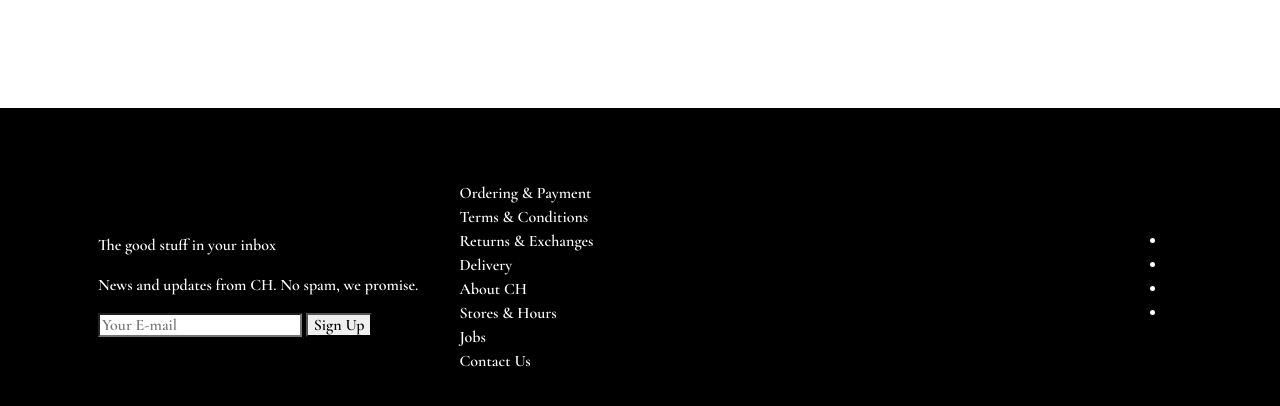
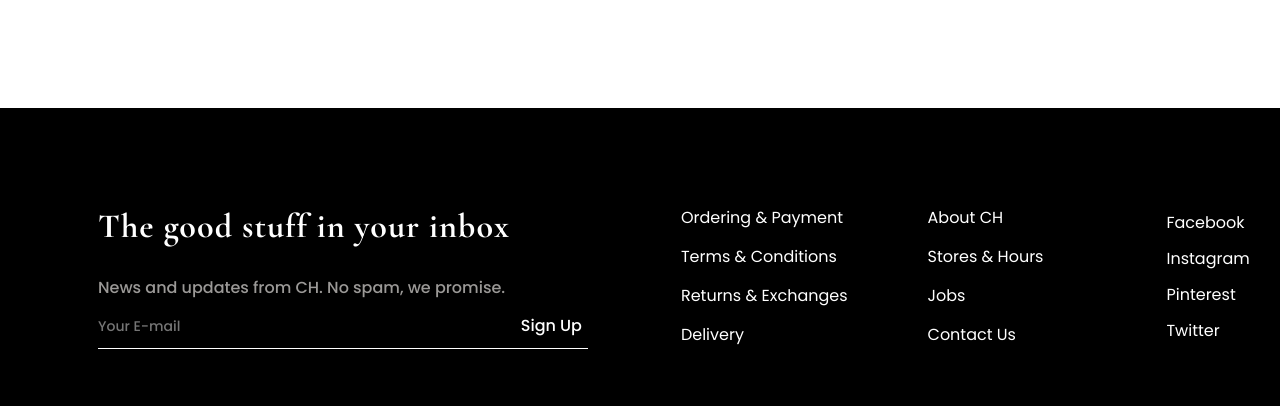
Before and after one commit to annazharova/jewellery, a website: page source/index.html in a window 1280 px wide. Shown: the part 3889-4295 px from the top of the page. Drawn offline with nearby package versions, Linux system fonts and the light colour scheme; files that its build step writes are made by us from their sources.

Commit message:
set footer

```diff
--- a/source/index.html
+++ b/source/index.html
@@ -392,15 +392,17 @@
     </main>
     <footer class="footer">
       <div class="footer__wrapper container">
-        <form action="https://echo.htmlacademy.ru/courses" method="post">
-          <p>The good stuff in your inbox</p>
+        <div>
+          <h2>The good stuff in your inbox</h2>
           <p>News and updates from CH. No spam, we promise.</p>
-          <label>
-          <span class="visually-hidden">Insert your E-mail</span>
-          <input type="email" name="email" id="email" placeholder="Your E-mail" required>
-          </label>
-          <input class="button" type="submit" value="Sign Up">
-        </form>
+          <form class="custom-form" action="https://echo.htmlacademy.ru/courses" method="post">
+            <label>
+              <span class="visually-hidden">Insert your E-mail</span>
+              <input class="custom-input" type="email" name="email" id="email" placeholder="Your E-mail" required>
+            </label>
+            <input class="button" type="submit" value="Sign Up">
+          </form>
+        </div>
         <nav class="footer-navigation">
           <ul class="footer-navigation__list">
             <li class="footer-navigation__item">
@@ -436,6 +438,7 @@
               <a class="social__link" href="#" aria-label="Facebook">
                 <svg class="social__img" width="8" height="15">
                   <use href="img/sprite/sprite_auto.svg#fb"></use>
+                  <span class="social__text">Facebook</span>
                 </svg>
               </a>
             </li>
@@ -443,6 +446,7 @@
               <a class="social__link" href="#" aria-label="Instagram">
                 <svg class="social__img" width="15" height="15">
                   <use href="img/sprite/sprite_auto.svg#inst"></use>
+                  <span class="social__text">Instagram</span>
                 </svg>
               </a>
             </li>
@@ -450,6 +454,7 @@
               <a class="social__link" href="#" aria-label="Pinterest">
                 <svg class="social__img" width="15" height="15">
                   <use href="img/sprite/sprite_auto.svg#pint"></use>
+                  <span class="social__text">Pinterest</span>
                 </svg>
               </a>
             </li>
@@ -457,6 +462,7 @@
               <a class="social__link" href="#" aria-label="Twitter">
                 <svg class="social__img" width="15" height="13">
                   <use href="img/sprite/sprite_auto.svg#twitter"></use>
+                  <span class="social__text">Twitter</span>
                 </svg>
               </a>
             </li>
--- a/source/sass/blocks/button.scss
+++ b/source/sass/blocks/button.scss
@@ -2,23 +2,23 @@
   display: inline-flex;
   justify-content: center;
   align-items: center;
-  margin: 10px 0;
-  width: 210px;
-  height: 40px;
+  // margin: 10px 0;
+  // width: 210px;
+  // height: 40px;
   box-sizing: border-box;
   word-break: break-all;
   white-space: pre-line;
   height: fit-content;
 
-  color: $color-default-black;
+
+  background-color: transparent;
+  border: none;
+  color: $color-default-white;
+  font-family: $ff-poppins;
+  font-size: 16px;
+  line-height: 21px;
+  cursor: pointer;
   font-style: normal;
-  font-weight: 600;
-  font-size: 14px;
-  line-height: 150%;
-
-  background-color: $color-default-white;
-  border: none;
-  cursor: pointer;
 
   transition: opacity $trans-default;
 
--- /dev/null
+++ b/source/sass/blocks/custom-input.scss
@@ -0,0 +1,126 @@
+// .custom-input,
+// .custom-textarea {
+//   position: relative;
+
+//   display: flex;
+//   width: 530px;
+//   padding: 14px 0 28px;
+
+//   @media screen and (max-width: 767px) {
+//     padding: 4px 0 48px;
+//     width: 100%;
+//   }
+
+//   label {
+//     display: flex;
+//     align-items: center;
+//     width: 100%;
+
+//     @media screen and (max-width: 767px) {
+//       align-items: flex-start;
+//       flex-direction: column;
+//     }
+
+//     input,
+//     textarea {
+//       flex-grow: 1;
+//       max-width: 300px;
+//       min-height: 48px;
+//       margin-left: auto;
+//       padding: 10px;
+
+//       border: 2px solid rgba(#be0e0e, 0.2);
+//       border-radius: 5px;
+//       outline: none;
+
+//       transition: border 0.3s ease;
+
+//       @media screen and (max-width: 767px) {
+//         max-width: unset;
+//         width: 100%;
+//       }
+
+//       &:hover {
+//         border: 2px solid rgba(#db8282, 0.5);
+//       }
+
+//       &:focus {
+//         border: 2px solid rgba(#7053c0, 0.8);
+//       }
+//     }
+//   }
+
+//   &__label {
+//     @media screen and (max-width: 767px) {
+//       margin: 0 0 18px 0;
+//     }
+//   }
+
+//   &__error {
+//     position: absolute;
+//     right: 0;
+//     bottom: 35px;
+
+//     color: #ff1553;
+
+//     opacity: 0;
+
+//     transition: opacity 0.3s ease;
+
+//     @media screen and (max-width: 767px) {
+//       bottom: 20px;
+//     }
+//   }
+
+//   &.is-invalid {
+//     input,
+//     textarea {
+//       border: 2px solid #ff1553;
+
+//       &:focus,
+//       &:hover {
+//         border: 2px solid rgba(#ff1553, 0.5);
+//       }
+//     }
+//   }
+
+//   &.is-valid {
+//     input {
+//       border: 2px solid #22b259;
+
+//       &:focus,
+//       &:hover {
+//         border: 2px solid rgba(#22b259, 0.5);
+//       }
+//     }
+//   }
+
+//   .input-message {
+//     position: absolute;
+//     right: 0;
+//     bottom: -5px;
+
+//     &--invalid {
+//       color: #ff0000;
+//     }
+
+//     &--valid {
+//       color: #15ab07;
+//     }
+//   }
+// }
+
+.custom-input {
+  width: 413px;
+  background-color: transparent;
+  border: none;
+  font-family: $ff-poppins;
+  font-size: 14px;
+  line-height: 21px;
+  padding: 0;
+}
+
+.custom-form {
+  border-bottom: solid 1px $color-default-white;
+  padding-bottom: 10px;
+}
--- a/source/sass/blocks/footer-navigation.scss
+++ b/source/sass/blocks/footer-navigation.scss
@@ -8,8 +8,12 @@
   list-style: none;
   padding: 0;
   margin: 0;
-  // display: flex;
-  // flex-direction: row;
+  display: grid;
+  grid-auto-flow: column;
+  grid-template-columns: repeat(2, max-content);
+  grid-template-rows: repeat(4, 1fr);
+  column-gap: 70px;
+  row-gap: 15px;
 
   // @media (max-width: $vp-mobile) {
   //   flex-direction: column;
@@ -23,12 +27,15 @@
 }
 
 .footer-navigation__link {
+  font-family: $ff-poppins;
+  font-size: 16px;
   font-weight: 500;
-  font-size: 16px;
-  line-height: 20px;
+  line-height: 21px;
+  letter-spacing: 0em;
+  text-align: left;
   color: $color-default-white;
   text-decoration: none;
-  padding: 16px;
+  padding: 5px;
   align-items: center;
   justify-content: center;
   background-color: transparent;
--- a/source/sass/blocks/footer.scss
+++ b/source/sass/blocks/footer.scss
@@ -9,7 +9,7 @@
   color: $color-default-white;
   display: grid;
   grid-template-columns: max-content 1fr max-content;
-  column-gap: 25px;
+  column-gap: 88px;
   align-items: center;
 
 //   @media (max-width: $vp-tablet) {
@@ -24,19 +24,17 @@
 //   }
 }
 
-// .footer__logo {
-//   fill: $color-default-white;
+.footer h2 {
+  font-family: $ff-cormorant;
+  font-size: 34px;
+  line-height: 44px;
+  letter-spacing: 0.03em;
+  margin-top: 0;
+}
 
-//   @media (max-width: $vp-tablet) {
-//     width: 38px;
-//     height: 20px;
-//     margin-top: 2px;
-//   }
-
-//   @media (max-width: $vp-mobile) {
-//     width: 42px;
-//     height: 22px;
-//     align-self: end;
-//     margin-top: 45px;
-//   }
-// }
+.footer p {
+  font-family: $ff-poppins;
+  font-size: 16px;
+  line-height: 21px;
+  color: $color-default-gray;
+}
--- /dev/null
+++ b/source/sass/blocks/social.scss
@@ -0,0 +1,36 @@
+.social {
+  background-color: #000000;
+  flex: 0 0 auto;
+  color: $color-default-white;
+}
+
+.social__list {
+  list-style: none;
+  padding: 0;
+  margin: 0;
+  padding: 0;
+  display: grid;
+  row-gap: 5px;
+}
+
+.social__img {
+  justify-self: center;
+}
+
+.social__link {
+  display: grid;
+  grid-auto-flow: column;
+  grid-gap: 10px;
+  align-items: center;
+  grid-template-columns: 15px 1fr;
+  width: 115px;
+}
+
+.social__text {
+  color: $color-default-white;
+  font-family: $ff-poppins;
+  font-size: 16px;
+  font-weight: 500;
+  line-height: 21px;
+  padding: 5px;
+}
--- a/source/sass/style.scss
+++ b/source/sass/style.scss
@@ -17,7 +17,7 @@
 // Blocks
 // ---------------------------------
 
-// @import "blocks/button";
+@import "blocks/button";
 // @import "blocks/overlay";
 // @import "blocks/header";
 @import "blocks/page";
@@ -32,6 +32,8 @@
 @import "blocks/faq";
 @import "blocks/contacts";
 @import "blocks/gallery";
+@import "blocks/social";
+@import "blocks/custom-input";
 
 // ---------------------------------
 
```
Also changed, not shown: source/sitemap.html (+1 -1 lines).
